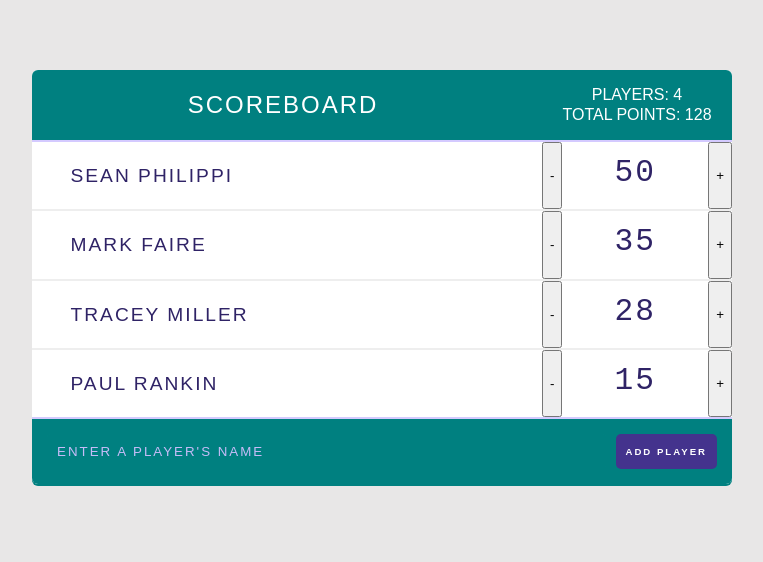
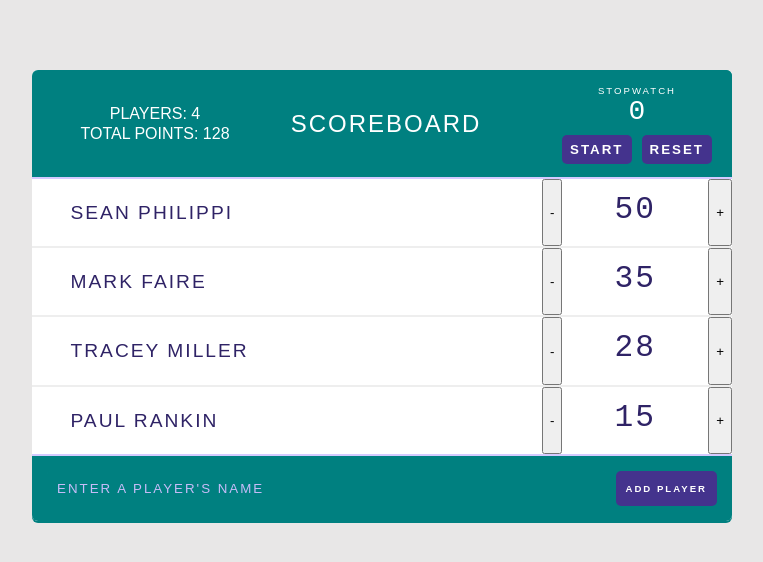
Before and after one commit to SeanPhilippi/scoreboard, a React (Create React App) app: page / in a window 1280 px wide. Shown: the top 562 px of the page, without its empty margins (258-1021 px from the left). Built offline with nearby package versions, Linux system fonts and the light colour scheme.

Commit message:
Stopwatch component created

```diff
--- a/src/App.js
+++ b/src/App.js
@@ -57,15 +57,17 @@
   // name is this.state.value which was received via handleValueChange() in onChange attribute
   // of input element and passed down to AddPlayerForm element's addPlayer prop
   handleAddPlayer = (name) => {
-    this.setState({
+    this.setState(prevState => {
+      return {
         players: [
-        ...this.state.players,
+          ...prevState.players,
           {
             name,
             score: 0,
             id: this.prevPlayerId += 1
           }
         ]
+      }
     })
   }
 
--- a/src/components/Header.js
+++ b/src/components/Header.js
@@ -1,13 +1,15 @@
 import React from 'react';
 import Stats from './Stats';
+import Stopwatch from './Stopwatch';
 
 class Header extends React.Component {
 
   render() {
     return (
       <header>
+        <Stats players={this.props.players}/>
         <h1>{ this.props.title }</h1>
-        <Stats players={this.props.players}/>
+        <Stopwatch/>
       </header>
     )
   }
--- /dev/null
+++ b/src/components/Stopwatch.js
@@ -0,0 +1,16 @@
+import React, { Component } from 'react';
+
+class Stopwatch extends Component {
+   render() {
+      return (
+         <div className="stopwatch">
+            <h2>Stopwatch</h2>
+            <span className="stopwatch-time">0</span>
+            <button>Start</button>
+            <button>Reset</button>
+         </div>
+      )
+   }
+}
+
+export default Stopwatch;
```
Lines whose indentation alone changed are shown as unchanged.
